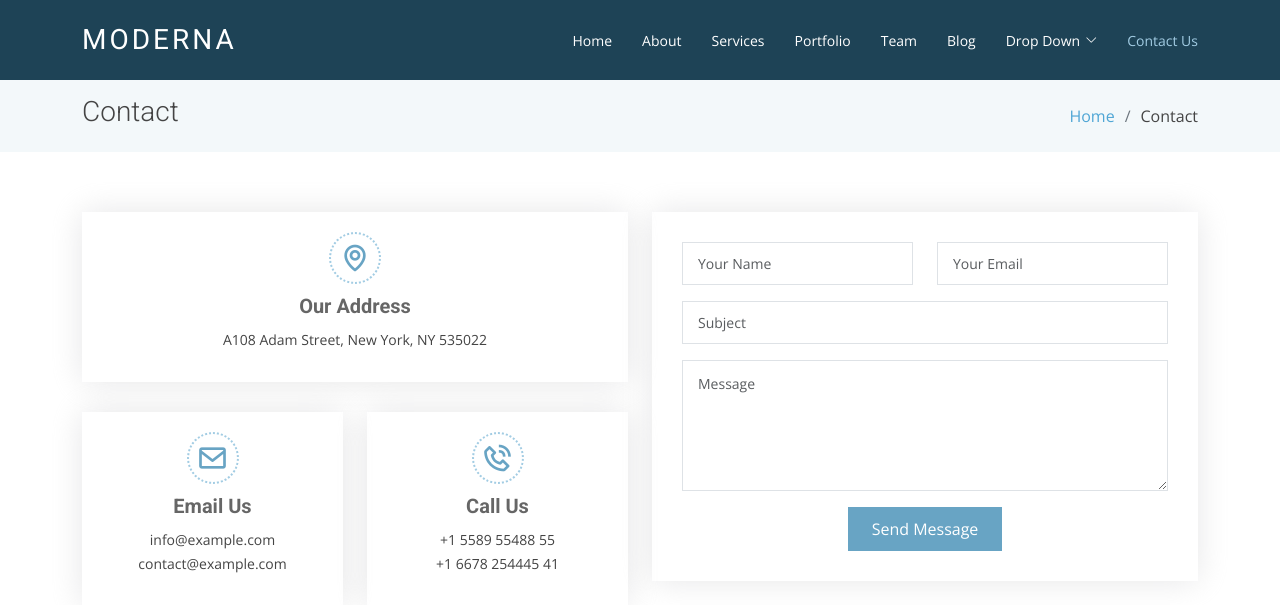
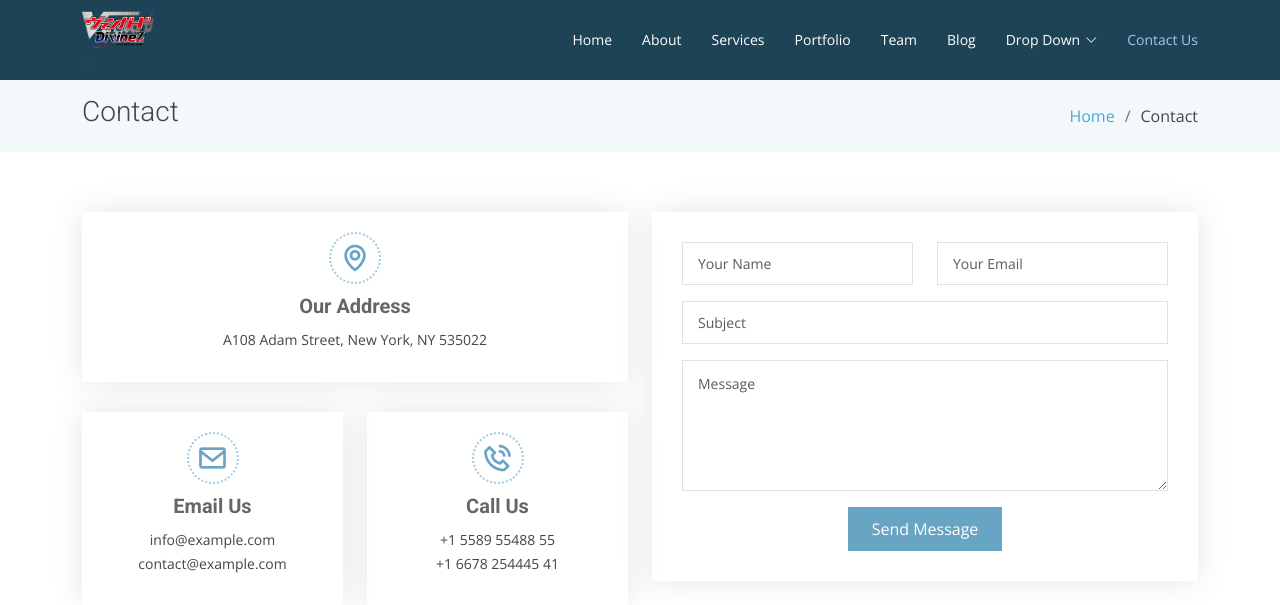
Before and after one commit to 17Saberz/website_project, a Flask app: page /contact in a window 1280 px wide. Shown: the top 605 px of the page. Run offline with Flask 3, Linux system fonts and the light colour scheme; some libraries are stand-ins or nearby versions.

Commit message:
Adjust Contact page

```diff
--- a/Web_project/templates/contact.html
+++ b/Web_project/templates/contact.html
@@ -44,8 +44,9 @@
     <div class="container d-flex justify-content-between align-items-center">
 
       <div class="logo">
-        <h1 class="text-light"><a href="index.html"><span>Moderna</span></a></h1>
+        <h1 class="text-light"><a href="{{ url_for('home') }}"><img src="{{ url_for('static', filename='img/CFVDivinez-Logo.png') }}" alt="" class="img-fluid"></a></h1>
         <!-- Uncomment below if you prefer to use an image logo -->
+        <!-- <a href="index.html"><span>Cardfight!! Vanguard Divinez</span></a> -->>
         <!-- <a href="index.html"><img src="assets/img/logo.png" alt="" class="img-fluid"></a>-->
       </div>
 
```
